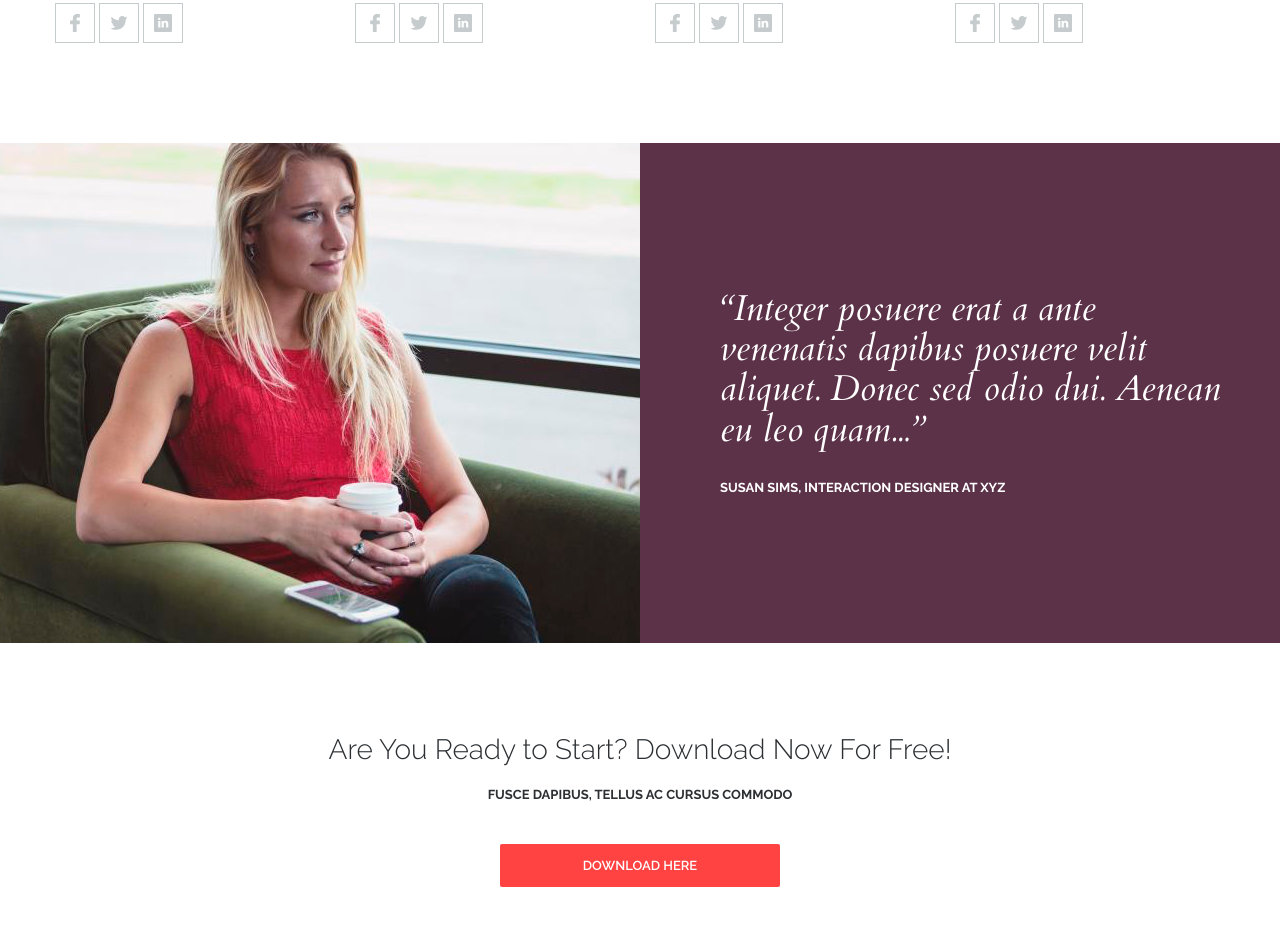
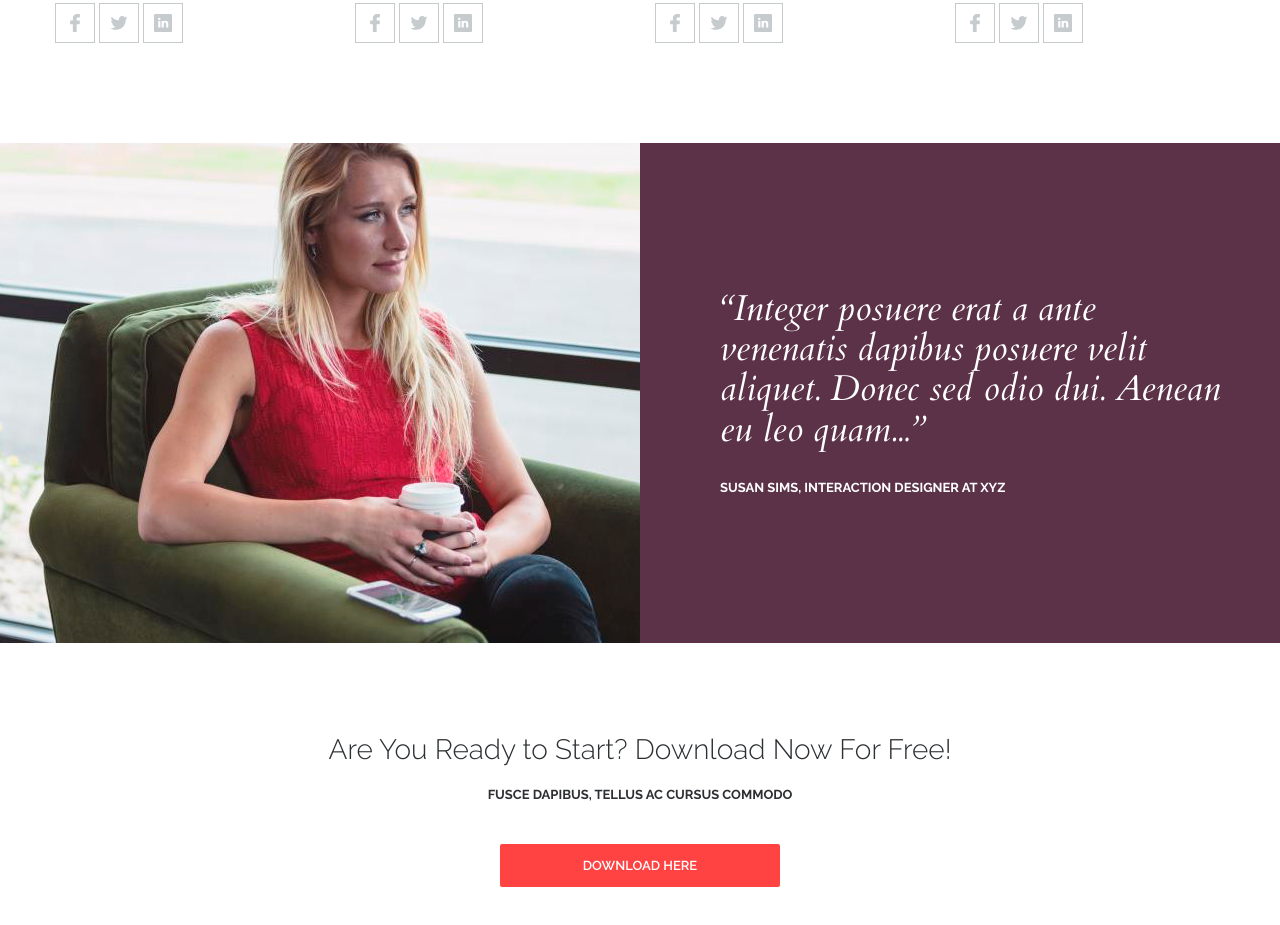
Before and after one commit to dimahvatit/activebox.githhub.io, a plain HTML site: page index.html in a window 1280 px wide. Shown: the part 2839-3764 px from the top of the page. Drawn offline with nearby package versions, Linux system fonts and the light colour scheme.

Commit message:
img changes

```diff
--- a/index.html
+++ b/index.html
@@ -359,7 +359,7 @@
 				<div class="slick-item">
 					<div class="reviews__item">
 						<div class="reviews__photo">
-							<img class="reviews__img" src="images/reviews/rev-logo.png" alt="">
+							<img class="reviews__img" src="images/reviews/rev-logo1.2.png" alt="">
 						</div>
 						<div class="reviews__content">
 							<div class="reviews__text">“Integer posuere erat a ante venenatis dapibus posuere velit
```
